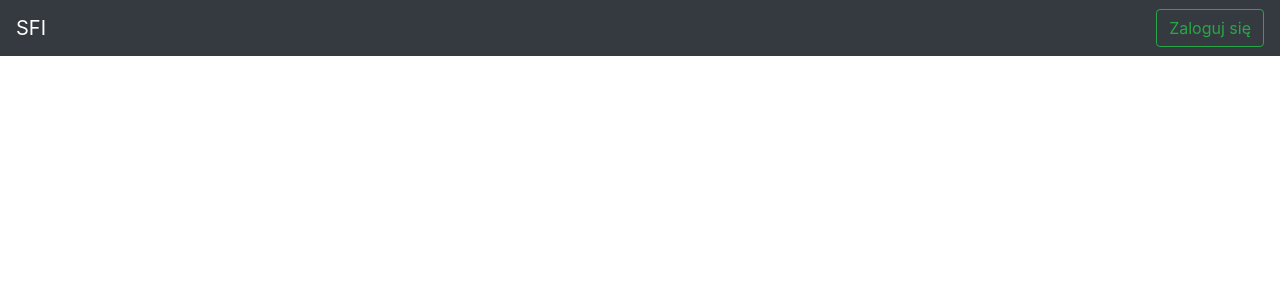
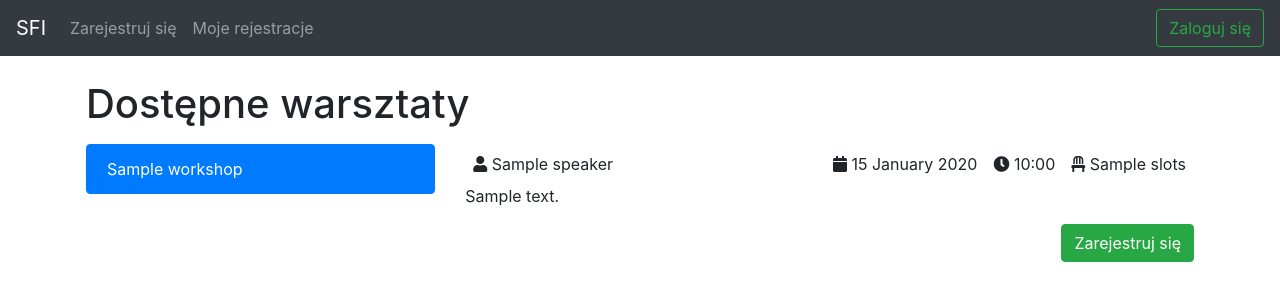
Before and after one commit to sfikrakow/enroll, a Django app: template workshop/templates/index.html in a window 1280 px wide. Shown: the top 301 px of the page. Run offline with Django 3.2, Linux system fonts and the light colour scheme; the template is opened without the code that fills it: most values are stand-ins (such as "Sample title", 1, 10 or a date in 2020); some libraries are stand-ins or nearby versions.

Commit message:
Workshop selection page

```diff
--- a/enroll/settings.py
+++ b/enroll/settings.py
@@ -94,7 +94,7 @@ OIDC_RP_CLIENT_SECRET = None
 # Internationalization
 # https://docs.djangoproject.com/en/3.0/topics/i18n/
 
-LANGUAGE_CODE = 'en-us'
+LANGUAGE_CODE = 'pl'
 
 TIME_ZONE = 'UTC'
 
--- /dev/null
+++ b/sfi_base/static/css/base.css
@@ -0,0 +1,3 @@
+body > .container {
+    padding: 5rem 1rem 0;
+}
--- a/sfi_base/templates/sfi_base.html
+++ b/sfi_base/templates/sfi_base.html
@@ -4,9 +4,10 @@
 <head>
     <meta charset="UTF-8">
     <meta name="viewport" content="width=device-width, initial-scale=1, shrink-to-fit=no">
-    <title>{% block title %}{% endblock %}</title>
+    <title>{% block title %}{% endblock %} | SFI</title>
     <link rel="stylesheet" href="https://stackpath.bootstrapcdn.com/bootstrap/4.4.1/css/bootstrap.min.css"
           integrity="sha384-Vkoo8x4CGsO3+Hhxv8T/Q5PaXtkKtu6ug5TOeNV6gBiFeWPGFN9MuhOf23Q9Ifjh" crossorigin="anonymous">
+    <link rel="stylesheet" href="https://use.fontawesome.com/releases/v5.12.0/css/all.css">
     <link href="{% static "css/base.css" %}" rel="stylesheet">
 </head>
 <body>
--- a/workshop/models.py
+++ b/workshop/models.py
@@ -7,9 +7,11 @@ from django.contrib.auth.models import User
 class Workshop(models.Model):
     name = models.CharField(max_length=100)
     description = models.TextField()
-    date = models.DateField()
+    date = models.DateTimeField()
     open = models.BooleanField(default=True)
     auto_response = models.BooleanField(default=False)
+    slots = models.IntegerField()
+    speaker = models.CharField(max_length=100)
 
     def __str__(self):
         return self.name + '(' + str(self.id) + ')'
@@ -18,6 +20,6 @@ class Workshop(models.Model):
 class WorkshopRegistration(models.Model):
     workshops_id = models.ForeignKey(Workshop, on_delete=models.CASCADE)
     participant_id = models.ForeignKey(settings.AUTH_USER_MODEL, on_delete=models.CASCADE)
-    date = models.DateField(default=now)
+    date = models.DateTimeField(default=now)
     active = models.BooleanField()
     accepted = models.BooleanField()
--- a/workshop/static/css/base.css
+++ /dev/null
@@ -1,3 +0,0 @@
-body > .container {
-    padding: 4rem 0 0;
-}
--- /dev/null
+++ b/workshop/templates/base.html
@@ -0,0 +1,10 @@
+{% extends "sfi_base.html" %}
+
+{% block navbar %}
+    <li class="nav-item">
+        <a class="nav-link" href="/">Zarejestruj się</a>
+    </li>
+    <li class="nav-item">
+        <a class="nav-link" href="#">Moje rejestracje</a>
+    </li>
+{% endblock %}
--- a/workshop/templates/index.html
+++ b/workshop/templates/index.html
@@ -1,12 +1,47 @@
-{% extends "sfi_base.html" %}
-{% block title %} Index {% endblock %}
+{% extends "base.html" %}
+{% block title %} Zarejestruj się na warsztaty {% endblock %}
 
 {% block content %}
-    {% if user.is_authenticated %}
-        <select>
-            {% for object in workshops %}
-                <option value = {{ object.id }}>{{ object.name }}</option>
-            {% endfor %}
-        </select>
+    {% if workshops %}
+        <h1>Dostępne warsztaty</h1>
+        <div class="row mt-3">
+            <div class="col-md-4">
+                <div class="list-group mb-3" role="tablist">
+                    {% for w in workshops %}
+                        <a class="list-group-item list-group-item-action {% if forloop.first %}active{% endif %}"
+                           id="workshop-list-{{ forloop.counter }}"
+                           data-toggle="list" href="#workshop-{{ forloop.counter }}"
+                           role="tab">{{ w.name }}</a>
+                    {% endfor %}
+                </div>
+            </div>
+            <div class="col-md-8">
+                <div class="tab-content">
+                    {% for w in workshops %}
+                        <div class="tab-pane fade show {% if forloop.first %}active{% endif %}"
+                             id="workshop-{{ forloop.counter }}"
+                             role="tabpanel">
+                            <div class="d-flex flex-wrap">
+                                <div class="p-2 flex-grow-1"><i class="fas fa-user"></i> {{ w.speaker }}</div>
+                                <div class="p-2"><i class="fas fa-calendar"></i> {{ w.date | date:"j E Y" }}</div>
+                                <div class="p-2"><i class="fas fa-clock"></i> {{ w.date | date:"H:i" }}</div>
+                                <div class="p-2"><i class="fas fa-chair"></i> {{ w.slots }}</div>
+                            </div>
+                            <p class="text-justify">
+                                {{ w.description }}
+                            </p>
+                            <div class="text-right">
+                                <a href="#{{ w.id }}" class="btn btn-success">Zarejestruj się</a>
+                            </div>
+                        </div>
+                    {% endfor %}
+                </div>
+            </div>
+        </div>
+        <div class="row">
+
+        </div>
+    {% else %}
+        <h1>Brak dostępnych rejestracji</h1>
     {% endif %}
 {% endblock %}
```
Also changed, not shown: workshop/migrations/0001_initial.py.
